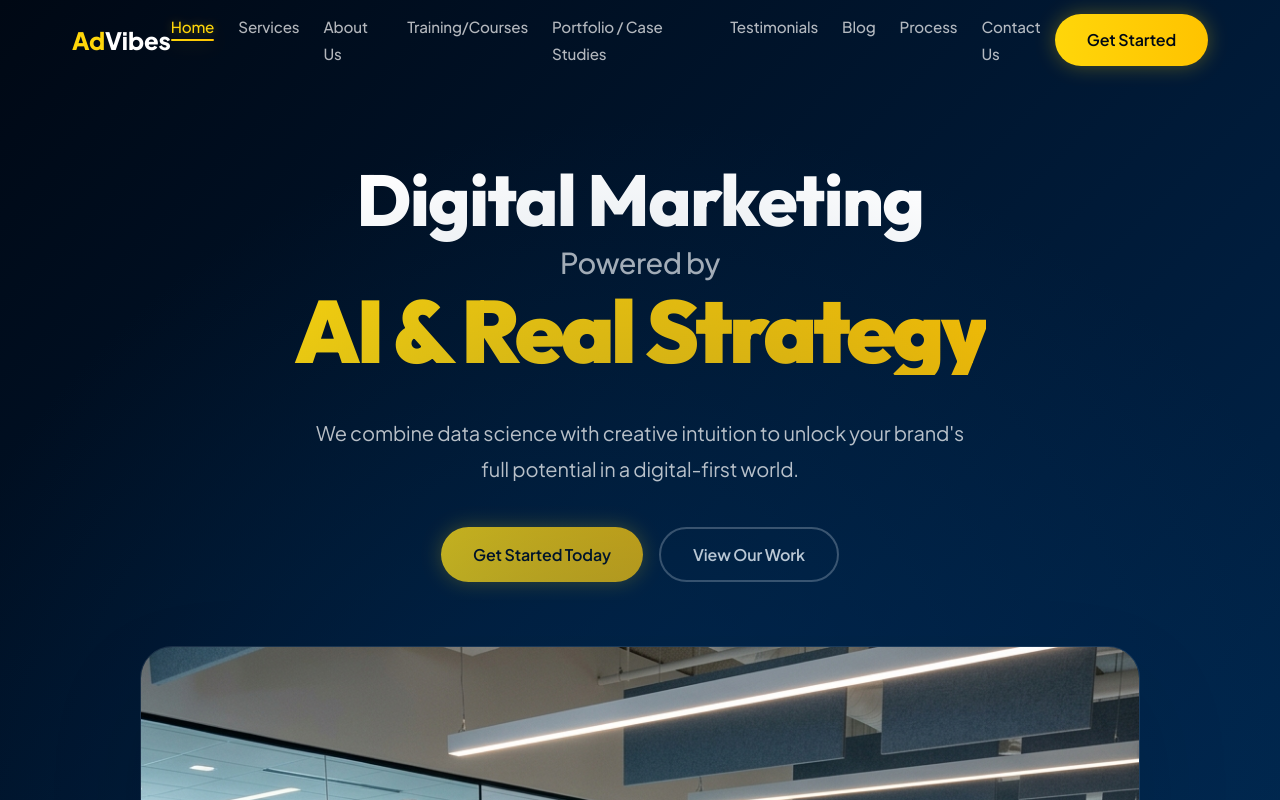
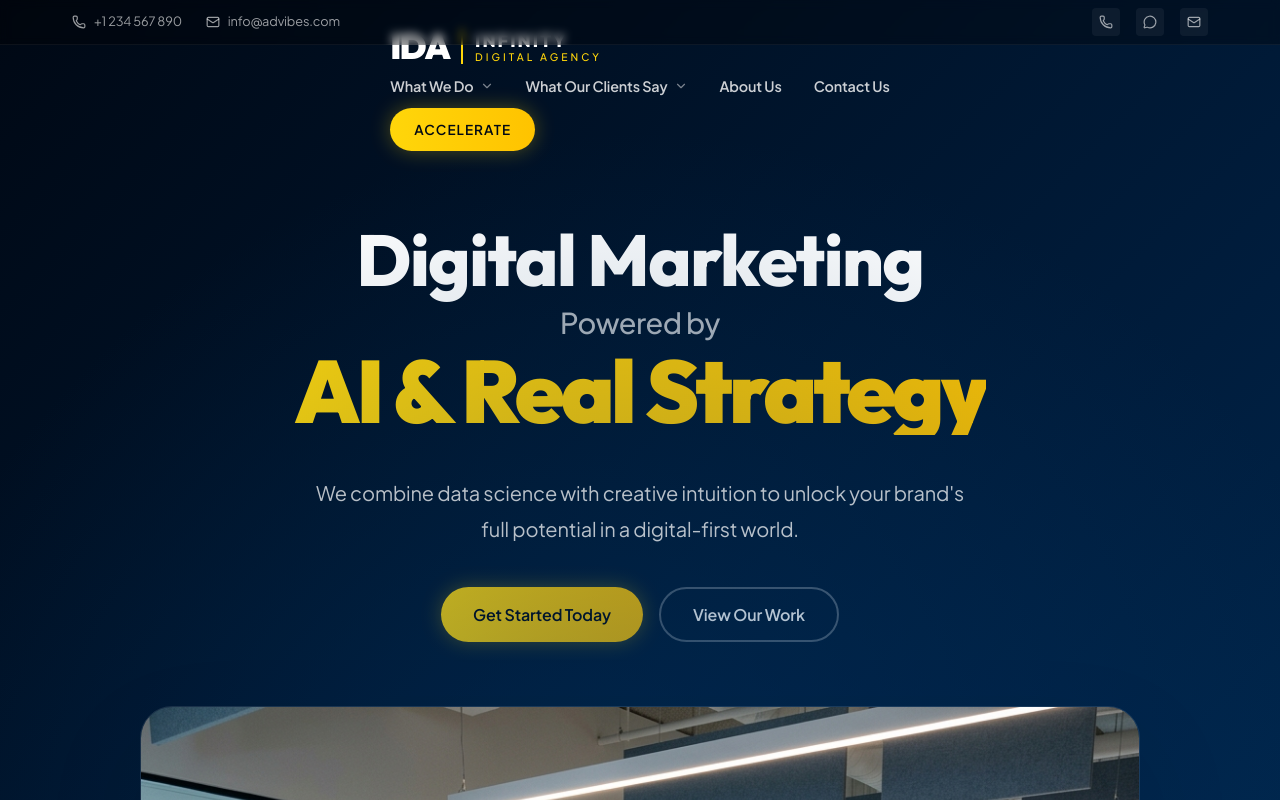
Before and after one commit to AbhyudayaShrestha/AdVibes, a Next.js app: page / in a window 1280 px wide. Shown: the top 800 px of the page. Built offline with nearby package versions, Linux system fonts and the light colour scheme.

Commit message:
Overhaul navbar with top-bar, IDA branding, and dropdown menus

```diff
--- a/src/app/globals.css
+++ b/src/app/globals.css
@@ -127,87 +127,210 @@ h1, h2, h3, h4 {
   display: block;
 }
 
-/* Navbar Styles */
-.navbar {
+/* Navbar & Header Styles */
+.navbar-wrapper {
   position: fixed;
   top: 0;
   left: 0;
   right: 0;
-  height: 80px;
+  z-index: 1000;
+  transition: var(--transition);
+}
+
+.top-bar {
+  background: rgba(0, 0, 0, 0.3);
+  backdrop-filter: blur(5px);
+  padding: 8px 0;
+  border-bottom: 1px solid rgba(255, 255, 255, 0.05);
+  font-size: 0.8rem;
+  color: rgba(255, 255, 255, 0.6);
+}
+
+.top-bar-container {
+  display: flex;
+  justify-content: space-between;
+  align-items: center;
+}
+
+.top-bar-info {
+  display: flex;
+  gap: 1.5rem;
+}
+
+.info-item {
+  display: flex;
+  align-items: center;
+  gap: 0.5rem;
+  transition: var(--transition);
+}
+
+.info-item:hover {
+  color: var(--primary);
+}
+
+.top-bar-social {
+  display: flex;
+  gap: 1rem;
+}
+
+.social-icon {
+  width: 28px;
+  height: 28px;
+  background: rgba(255, 255, 255, 0.05);
+  display: flex;
+  align-items: center;
+  justify-content: center;
+  border-radius: 4px;
+  transition: var(--transition);
+}
+
+.social-icon:hover {
+  background: var(--primary);
+  color: #000814;
+}
+
+.navbar {
+  height: 90px;
   display: flex;
   align-items: center;
   background: transparent;
   transition: var(--transition);
-  z-index: 1000;
 }
 
-.navbar.scrolled {
-  background: rgba(255, 255, 255, 0.95);
-  backdrop-filter: blur(10px);
-  height: 70px;
-  box-shadow: 0 2px 20px rgba(0, 0, 0, 0.05);
+.navbar-wrapper.scrolled .top-bar {
+  margin-top: -45px; /* Smoothly hide top bar */
+  opacity: 0;
 }
 
-.nav-container {
-  display: flex;
-  justify-content: space-between;
-  align-items: center;
-  width: 100%;
+.navbar-wrapper.scrolled .navbar {
+  height: 75px;
+  background: rgba(0, 8, 20, 0.95);
+  backdrop-filter: blur(15px);
+  box-shadow: 0 10px 30px rgba(0, 0, 0, 0.2);
 }
 
-.logo {
-  font-size: 1.5rem;
-  font-weight: 800;
-  color: var(--primary);
+.logo-group {
+  display: flex;
+  align-items: center;
+  gap: 12px;
 }
 
-.logo span {
-  color: #ffffff;
-  transition: var(--transition);
+.logo-icon {
+  font-family: var(--font-outfit), sans-serif;
+  font-size: 2.2rem;
+  font-weight: 900;
+  color: var(--text-light);
+  line-height: 1;
+  letter-spacing: -2px;
+  border-right: 2px solid var(--primary);
+  padding-right: 12px;
 }
 
-.navbar.scrolled .logo span {
-  color: var(--text-dark);
+.logo-text {
+  display: flex;
+  flex-direction: column;
+}
+
+.logo-brand {
+  font-family: var(--font-outfit), sans-serif;
+  font-size: 1.1rem;
+  font-weight: 800;
+  letter-spacing: 2px;
+  color: var(--text-light);
+  line-height: 1.2;
+}
+
+.logo-sub {
+  font-size: 0.65rem;
+  font-weight: 500;
+  letter-spacing: 3px;
+  color: var(--primary);
+  line-height: 1;
 }
 
 .nav-links {
   display: flex;
-  gap: 1.5rem;
+  gap: 2rem;
 }
 
-.nav-links a {
-  font-size: 0.95rem;
-  font-weight: 500;
-  color: rgba(255, 255, 255, 0.7);
+.nav-item {
   position: relative;
-  padding: 5px 0;
 }
 
-.navbar.scrolled .nav-links a {
-  color: var(--text-muted);
+.nav-link {
+  display: flex;
+  align-items: center;
+  gap: 6px;
+  font-size: 0.9rem;
+  font-weight: 600;
+  color: rgba(255, 255, 255, 0.8) !important;
+  transition: var(--transition);
+  padding: 10px 0;
 }
 
-.nav-links a:hover,
-.nav-links a.active {
+.nav-link:hover, .nav-link.active {
   color: var(--primary) !important;
-  text-shadow: 0 0 10px rgba(255, 214, 10, 0.3);
 }
 
-.nav-links a.active::after {
-  content: '';
+.dropdown-arrow {
+  transition: transform 0.3s ease;
+  opacity: 0.6;
+}
+
+.nav-item:hover .dropdown-arrow {
+  transform: rotate(180deg);
+  opacity: 1;
+}
+
+.dropdown-menu {
   position: absolute;
-  bottom: 0;
-  left: 0;
-  width: 100%;
-  height: 2px;
-  background: var(--gradient-accent);
-  border-radius: 2px;
-  box-shadow: var(--glow);
+  top: 100%;
+  left: 50%;
+  transform: translateX(-50%) translateY(20px);
+  background: #001d3d;
+  min-width: 220px;
+  border-radius: 12px;
+  padding: 0.75rem 0;
+  opacity: 0;
+  visibility: hidden;
+  transition: all 0.3s cubic-bezier(0.4, 0, 0.2, 1);
+  box-shadow: 0 20px 40px rgba(0, 0, 0, 0.4);
+  border: 1px solid rgba(255, 255, 255, 0.05);
+}
+
+.dropdown-menu.show {
+  opacity: 1;
+  visibility: visible;
+  transform: translateX(-50%) translateY(5px);
+}
+
+.dropdown-menu li a {
+  display: block;
+  padding: 0.75rem 1.5rem;
+  font-size: 0.85rem;
+  font-weight: 500;
+  color: rgba(255, 255, 255, 0.7) !important;
+  transition: var(--transition);
+}
+
+.dropdown-menu li a:hover {
+  background: rgba(255, 214, 10, 0.1);
+  color: var(--primary) !important;
+  padding-left: 1.75rem;
 }
 
 .nav-actions {
   display: flex;
   align-items: center;
+}
+
+.btn-accelerate {
+  background: var(--gradient-accent) !important;
+  color: #000814 !important;
+  text-transform: uppercase;
+  letter-spacing: 1px;
+  font-size: 0.85rem;
+  padding: 10px 24px;
 }
 
 /* Section Header Utility */
@@ -239,7 +362,7 @@ h1, h2, h3, h4 {
 }
 /* Hero Section Styles */
 .hero {
-  padding-top: 160px;
+  padding-top: 220px;
   padding-bottom: 120px;
   text-align: center;
   background: var(--gradient-hero);
--- a/src/components/Navbar.tsx
+++ b/src/components/Navbar.tsx
@@ -2,33 +2,45 @@
 
 import { useState, useEffect } from 'react';
 import Link from 'next/link';
+import { Phone, MessageCircle, Mail, ChevronDown } from 'lucide-react';
 
 const navItems = [
-  { name: 'Home', href: '#home' },
+  {
+    name: 'What We Do',
+    href: '#services',
+    subItems: [
       { name: 'Services', href: '#services' },
-  { name: 'About Us', href: '#about' },
-  { name: 'Training/Courses', href: '#training' },
-  { name: 'Portfolio / Case Studies', href: '#portfolio' },
+      { name: 'Courses', href: '#training' },
+      { name: 'Process', href: '#process' },
+    ]
+  },
+  {
+    name: 'What Our Clients Say',
+    href: '#testimonials',
+    subItems: [
+      { name: 'Case Studies', href: '#portfolio' },
       { name: 'Testimonials', href: '#testimonials' },
       { name: 'Blog', href: '#blog' },
-  { name: 'Process', href: '#process' },
+    ]
+  },
+  { name: 'About Us', href: '#about' },
   { name: 'Contact Us', href: '#contact' },
 ];
 
 export default function Navbar() {
-  const [activeSection, setActiveSection] = useState('home');
+  const [activeSection, setActiveSection] = useState('');
   const [isScrolled, setIsScrolled] = useState(false);
+  const [openDropdown, setOpenDropdown] = useState<string | null>(null);
 
   useEffect(() => {
     const handleScroll = () => {
       setIsScrolled(window.scrollY > 50);
 
-      const sections = navItems.map(item => item.href.substring(1));
+      const sections = ['services', 'training', 'process', 'portfolio', 'testimonials', 'blog', 'about', 'contact'];
       const currentSection = sections.find(section => {
         const element = document.getElementById(section);
         if (element) {
           const rect = element.getBoundingClientRect();
-          // Adjust for navbar height
           return rect.top <= 120 && rect.bottom >= 120;
         }
         return false;
@@ -44,31 +56,68 @@ export default function Navbar() {
   }, []);
 
   return (
-    <nav className={`navbar ${isScrolled ? 'scrolled' : ''}`}>
+    <header className={`navbar-wrapper ${isScrolled ? 'scrolled' : ''}`}>
+      {/* Top Bar */}
+      <div className="top-bar">
+        <div className="container top-bar-container">
+          <div className="top-bar-info">
+            <a href="tel:#" className="info-item"><Phone size={14} /> <span>+1 234 567 890</span></a>
+            <a href="mailto:#" className="info-item"><Mail size={14} /> <span>info@advibes.com</span></a>
+          </div>
+          <div className="top-bar-social">
+            <a href="#" className="social-icon"><Phone size={14} /></a>
+            <a href="#" className="social-icon"><MessageCircle size={14} /></a>
+            <a href="#" className="social-icon"><Mail size={14} /></a>
+          </div>
+        </div>
+      </div>
+
+      {/* Main Navbar */}
+      <nav className="navbar">
         <div className="container nav-container">
-        <Link href="#home" className="logo">
-          Ad<span>Vibes</span>
+          <Link href="#home" className="logo-group">
+            <div className="logo-icon">IDA</div>
+            <div className="logo-text">
+              <span className="logo-brand">INFINITY</span>
+              <span className="logo-sub">DIGITAL AGENCY</span>
+            </div>
           </Link>
 
           <ul className="nav-links">
             {navItems.map((item) => (
-            <li key={item.name}>
+              <li
+                key={item.name}
+                className={`nav-item ${item.subItems ? 'has-dropdown' : ''}`}
+                onMouseEnter={() => item.subItems && setOpenDropdown(item.name)}
+                onMouseLeave={() => setOpenDropdown(null)}
+              >
                 <Link
                   href={item.href}
-                className={activeSection === item.href.substring(1) ? 'active' : ''}
+                  className={`nav-link ${activeSection === item.href.substring(1) ? 'active' : ''}`}
                 >
-                {item.name}
+                  {item.name} {item.subItems && <ChevronDown size={14} className="dropdown-arrow" />}
                 </Link>
+
+                {item.subItems && (
+                  <ul className={`dropdown-menu ${openDropdown === item.name ? 'show' : ''}`}>
+                    {item.subItems.map((sub) => (
+                      <li key={sub.name}>
+                        <Link href={sub.href}>{sub.name}</Link>
+                      </li>
+                    ))}
+                  </ul>
+                )}
               </li>
             ))}
           </ul>
 
           <div className="nav-actions">
-          <Link href="#contact" className="btn btn-primary">
-            Get Started
+            <Link href="#contact" className="btn btn-primary btn-accelerate">
+              Accelerate
             </Link>
           </div>
         </div>
       </nav>
+    </header>
   );
 }
```
Lines whose indentation alone changed are shown as unchanged.
